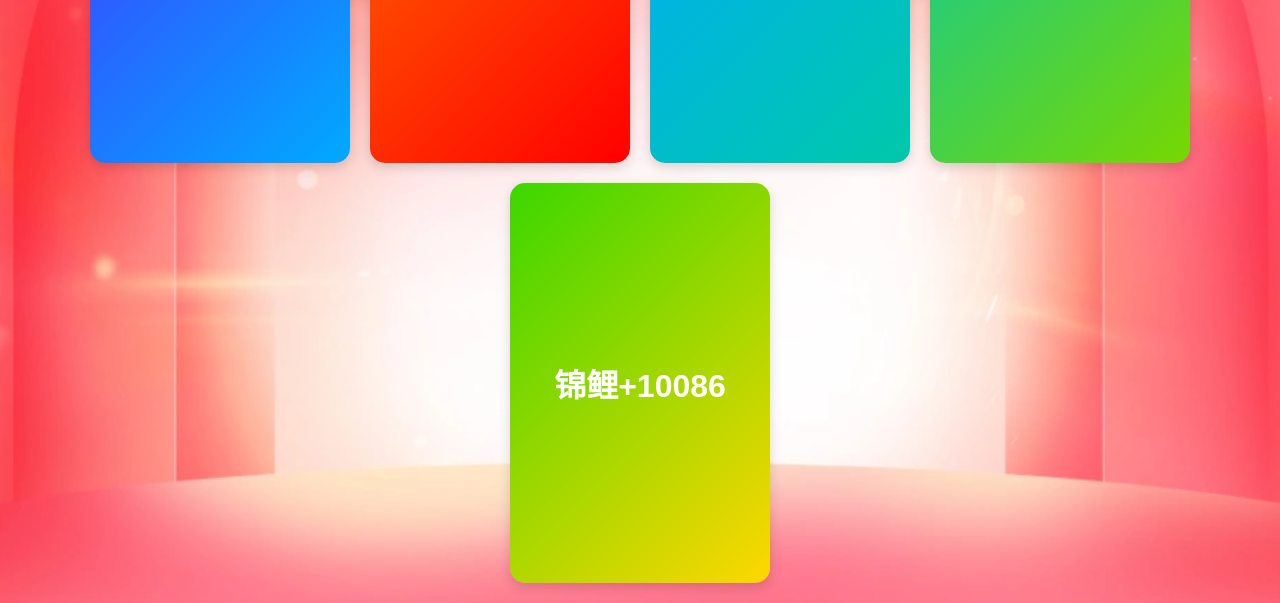
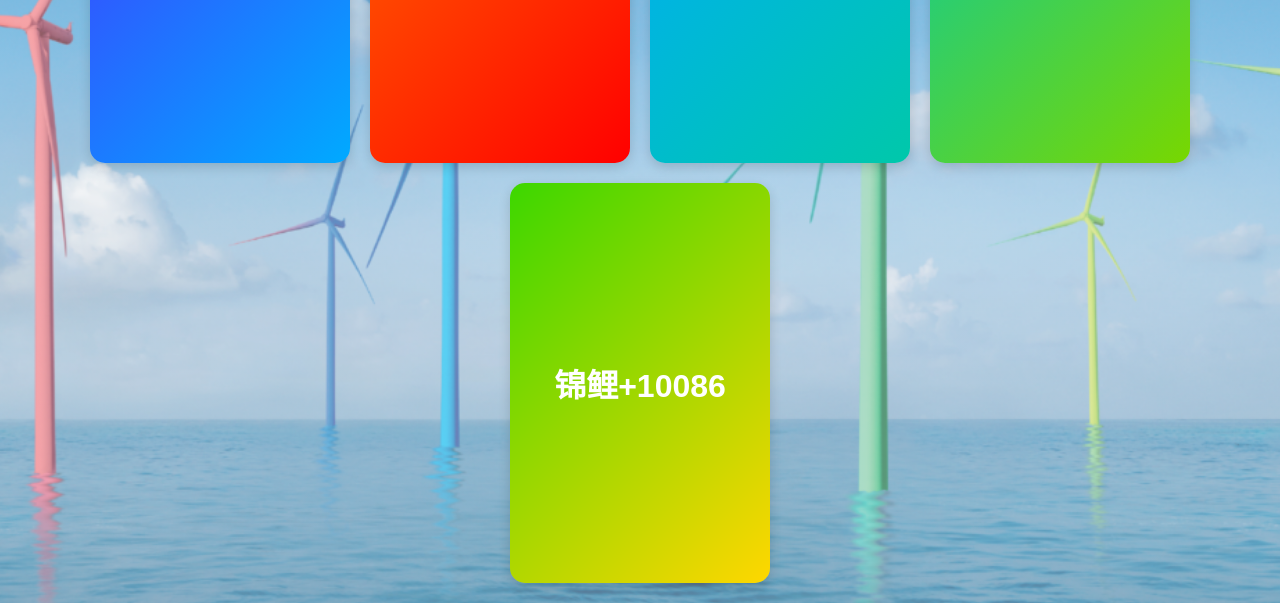
Before and after one commit to starUnvs/starUnvs.github.io, a plain HTML site: page candice/index.html in a window 1280 px wide. Shown: the part 366-969 px from the top of the page. Drawn offline with Linux system fonts and the light colour scheme.

Commit message:
add background transparant

```diff
--- a/candice/styles.css
+++ b/candice/styles.css
@@ -7,7 +7,7 @@
 body {
     font-family: 'Arial', sans-serif;
     background-color: #f0f0f8;
-    background-image: url("background1.png");
+    background-image: linear-gradient(to right, rgba(255,255,255, 0.35) 0 100%), url(background2.png);;
     background-repeat: no-repeat;
     background-size: 130%; /* Adjust to cover the card area without tiling */
     background-position: center; /* Center the image on the card */
```
